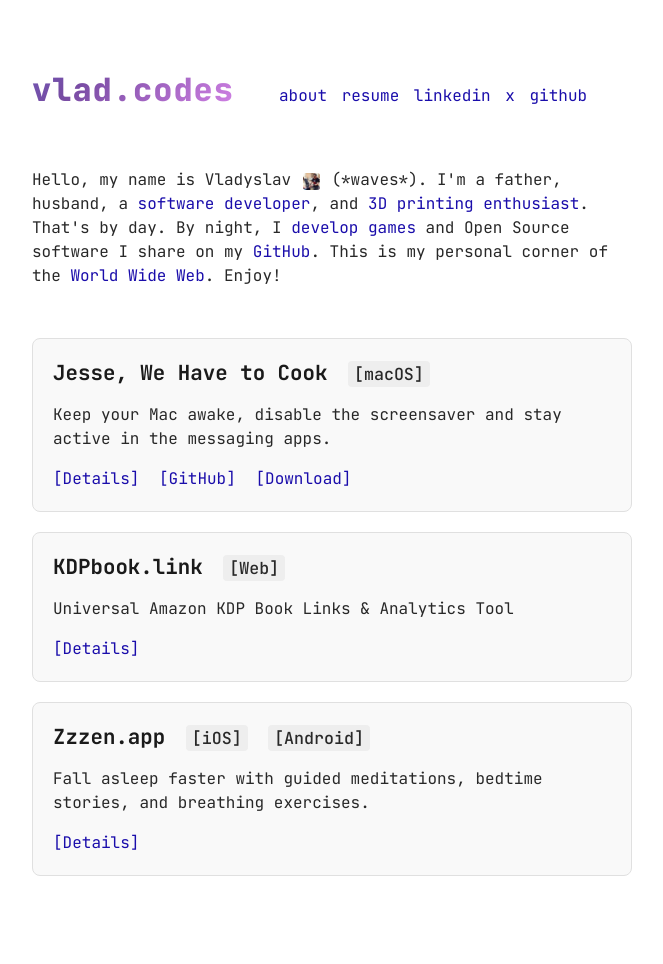
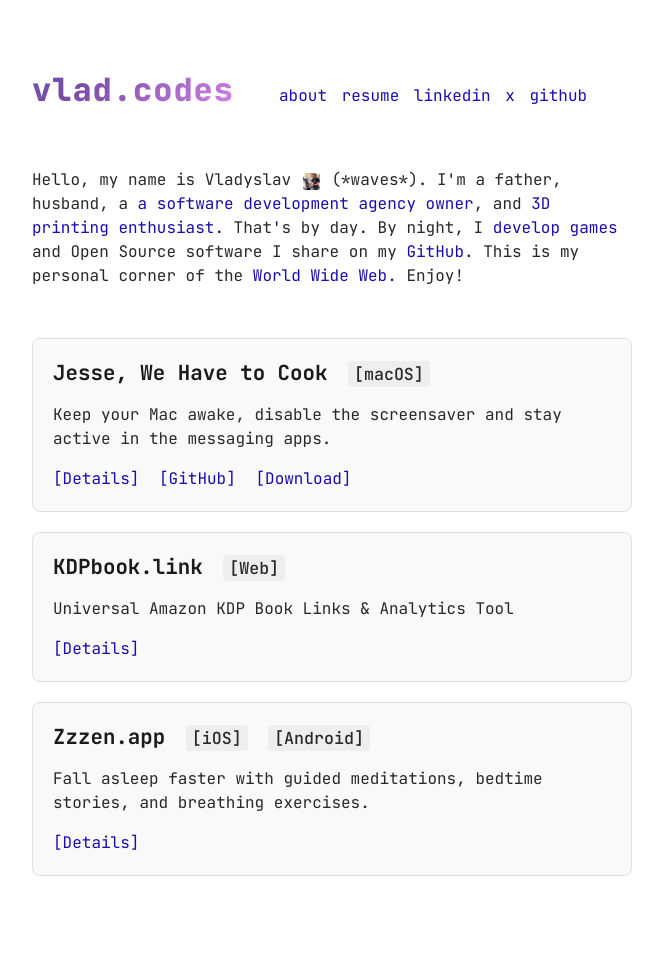
Before and after one commit to vshvedov/vladcodes, a Jekyll site: the page built from index.html, in a window 1280 px wide. Shown: the whole page, without its empty margins (308-971 px from the left). Built offline with Jekyll 4.4.1, drawn with Linux system fonts in a browser that asks for light colours.

Commit message:
Update personal description to reflect current role as a software development agency owner

```diff
--- a/index.html
+++ b/index.html
@@ -6,7 +6,7 @@
 
 <div class="about">
   <p class="about">
-    Hello, my name is Vladyslav <img class="userpic" src="/assets/img/favicon.jpg" /> (*waves*). I'm a father, husband, a <a href="https://omniprag.com" target="blank">software developer</a>,
+    Hello, my name is Vladyslav <img class="userpic" src="/assets/img/favicon.jpg" /> (*waves*). I'm a father, husband, a <a href="https://omniprag.com" target="blank">a software development agency owner</a>,
     and <a href="https://www.thingiverse.com/thing:4808672" target="blank">3D printing enthusiast</a>. That's by day. By night,
     I <a href="https://itsybitsypixels.com" target="blank">develop games</a> and Open Source software I share on my <a href="https://github.com/vshvedov" target="blank">GitHub</a>.
     This is my personal corner of the <a href="/assets/img/404.gif" target="blank">World Wide Web</a>. Enjoy!
```
